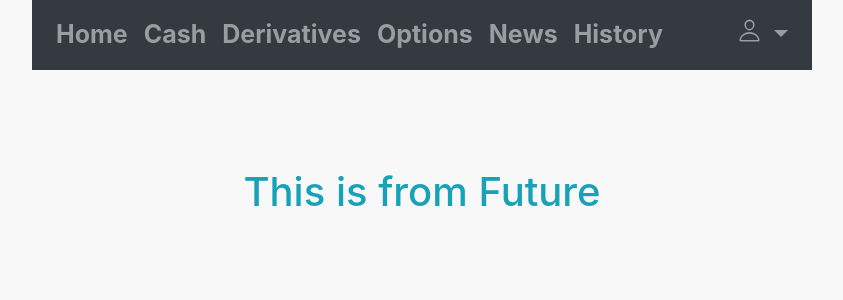
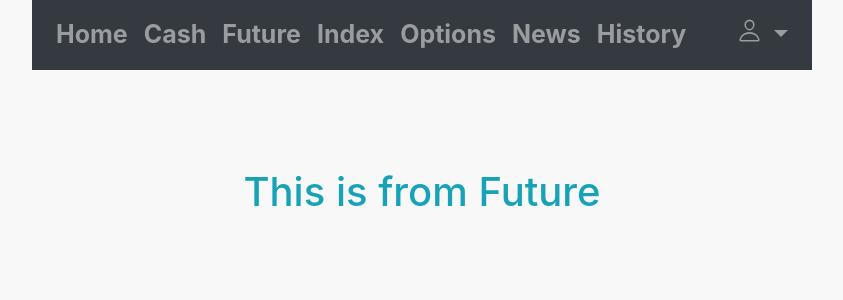
Before and after one commit to Devsixth/webapp, a Flask app: page /future in a window 1280 px wide. Shown: the top 300 px of the page, without its empty margins (218-1061 px from the left). Run offline with Flask 2, Linux system fonts and the light colour scheme; a user stored in the database is signed in; some libraries are stand-ins or nearby versions.

Commit message:
Update new_base.html

```diff
--- a/templates/new_base.html
+++ b/templates/new_base.html
@@ -68,7 +68,10 @@
                             <a class="nav-link" href="{{ url_for('cash') }}">Cash</a>
                         </li>
                         <li class="nav-item">
-                            <a class="nav-link" href="{{ url_for('derivatives') }}">Derivatives</a>
+                            <a class="nav-link" href="{{ url_for('future') }}">Future</a>
+                        </li>
+                        <li class="nav-item">
+                            <a class="nav-link" href="{{ url_for('index') }}">Index</a>
                         </li>
                         <li class="nav-item">
                             <a class="nav-link" href="{{ url_for('options') }}">Options</a>
```
